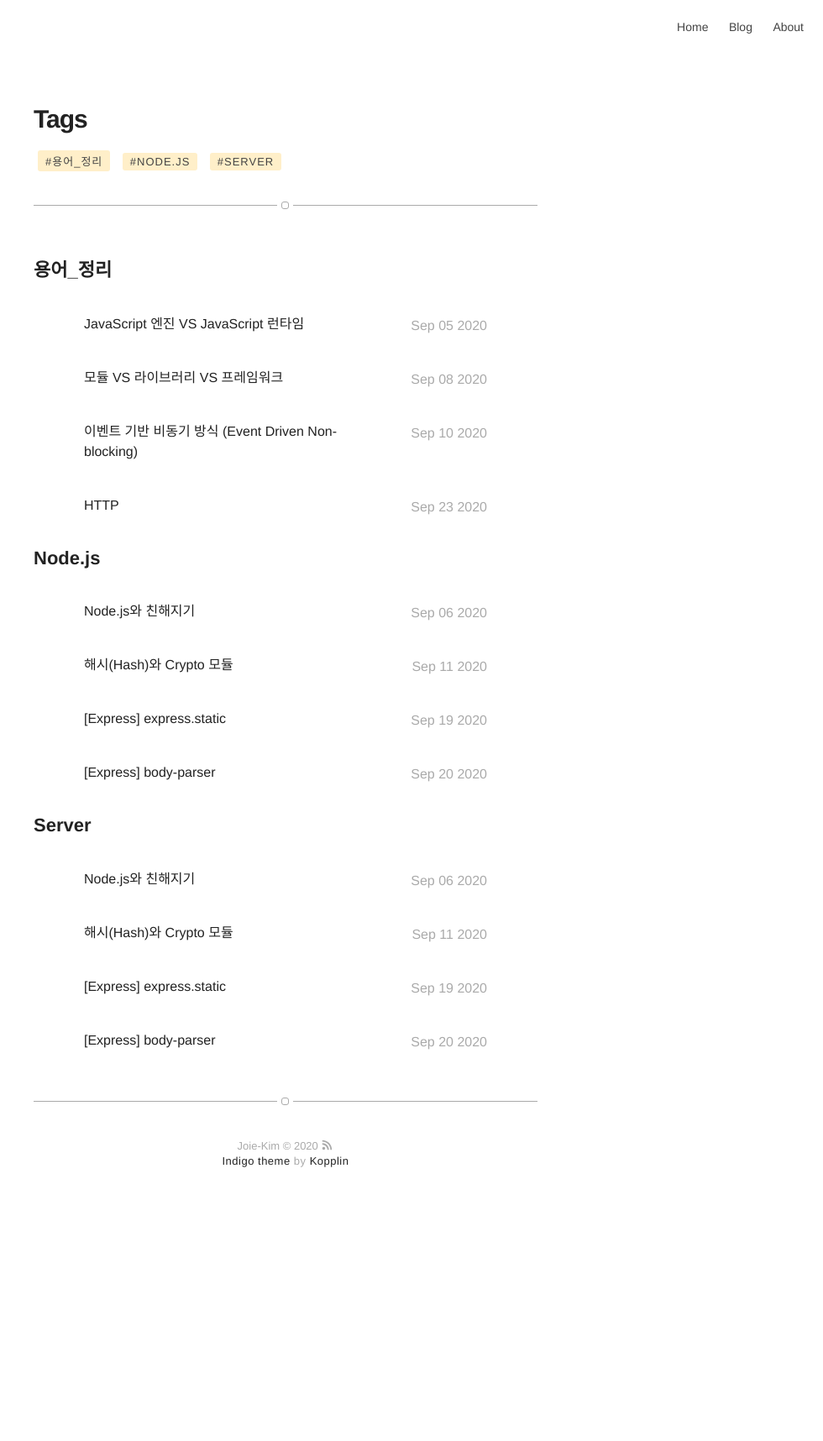
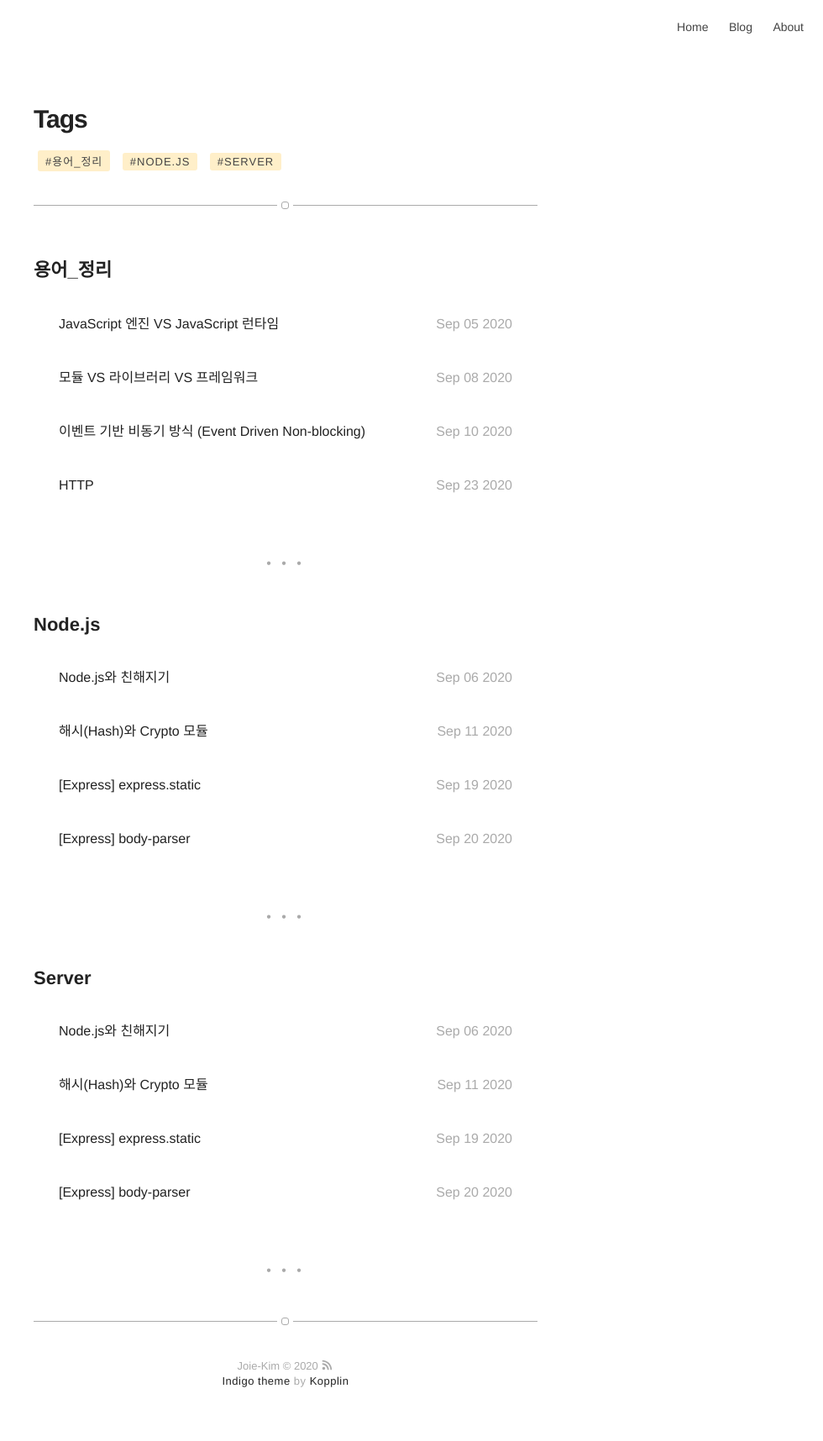
Before and after one commit to Joie-Kim/Joie-Kim.github.io, a Jekyll site: the page built from tags.html, in a window 1280 px wide. Shown: the whole page at 84% size, without its empty margins (300-1280 px from the left). Built offline with Jekyll 4.4.1, drawn with Linux system fonts in a browser that asks for light colours; before the commit the page ends 1454 px from its top, so only the background shows below that.

Commit message:
[Update] tag 수정
- tags 페이지 정렬 수정

```diff
--- a/_sass/pages/tags.sass
+++ b/_sass/pages/tags.sass
@@ -48,8 +48,8 @@
 
     > .item
         display: block
-        width: 80%
-        margin: 0 10%
+        width: 90%
+        margin: 0 5%
 
     > .item > .url
         width: 100%
@@ -72,7 +72,7 @@
     // can you help me?
     aside
         position: relative
-        top: 2px
+        //top: 2px
         margin: 0
         width: 25%
         float: right
--- a/tags.html
+++ b/tags.html
@@ -42,6 +42,6 @@ title: Tags
         {% assign group = nil %}
     </ul>
 
-    <!-- <div class="breaker"></div> -->
+     <div class="breaker"></div>
     {% endfor %}
 </section>
```
